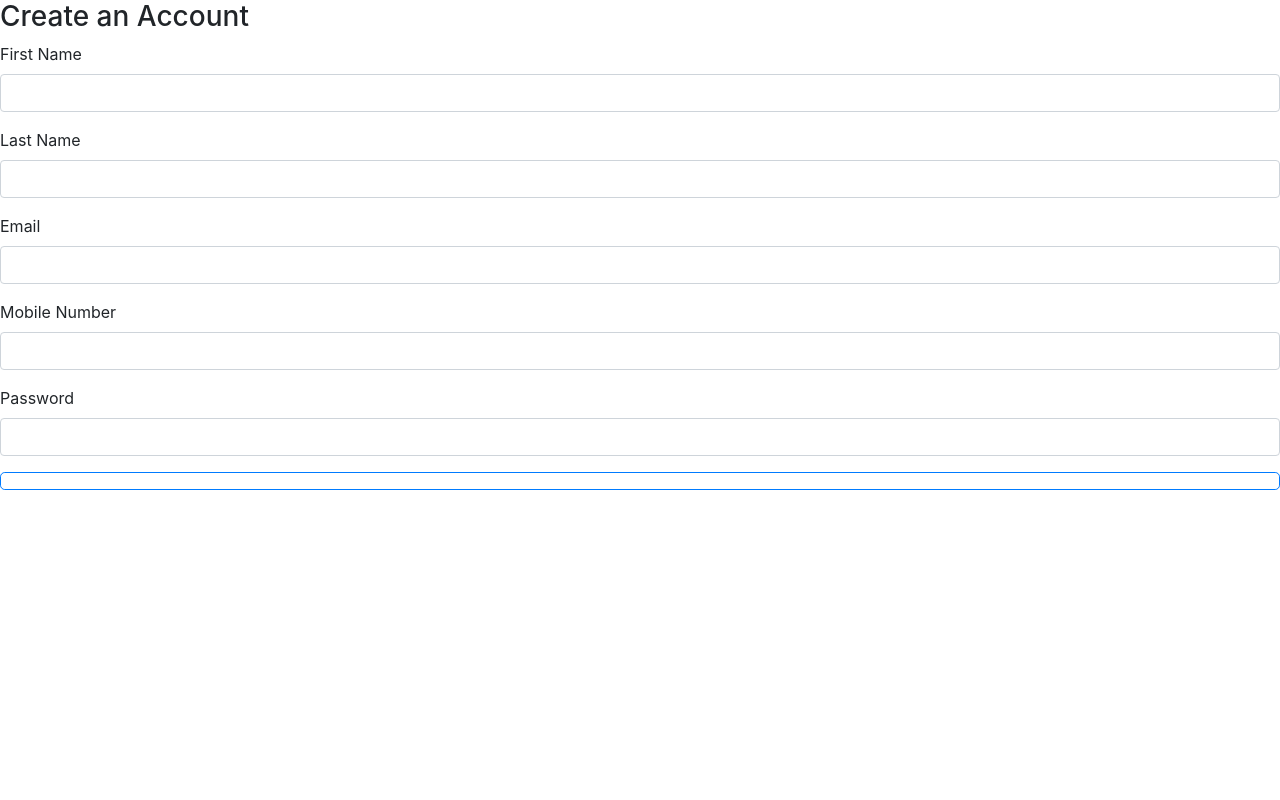
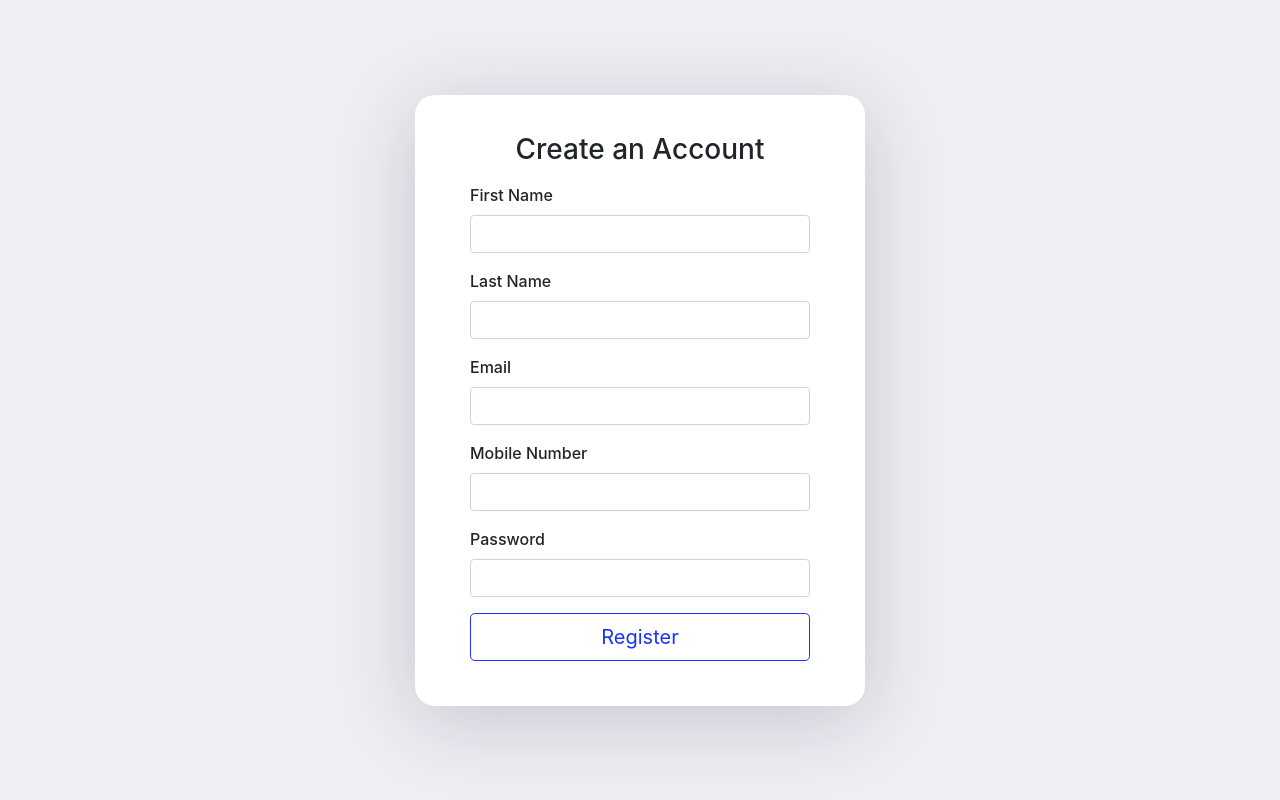
Before and after one commit to erickoukos/acwict-budget-app, a PHP site: page /controllers/register.php in a window 1280 px wide. Run offline with PHP 8.4, Linux system fonts and the light colour scheme.

Commit message:
Modified the Register File

```diff
--- a/controllers/register.php
+++ b/controllers/register.php
@@ -28,7 +28,7 @@ include ("../includes/topfile.php");
                     <label for="password">Password</label>
                     <input type="password" name="password" id="password" class="form-control">
                 </div>
-                <button type="submit" name="submit" id="submit" class="btn btn-outline-primary btn-lg btn-block"></button>
+                <button type="submit" name="submit" id="submit" class="btn btn-outline-primary btn-lg btn-block">Register</button>
             </form>
         </div>
     </div>
--- a/css/main.css
+++ b/css/main.css
@@ -1,50 +1,54 @@
-*{
+* {
     box-sizing: border-box;
   }
-
-/* MAIN BODY */
+  body {
+    font-weight: 400;
+    background-color: #EEEFF4;
+  }
   body,
   html,
   .budget-app,
-.vertical-center{
+  .vertical-center {
     width: 100%;
     height: 100%;
   }
-
-.vertical-center{
+  .navbar {
+    background: #1833FF !important;
+    width: 100%;
+  }
+  .btn-outline-primary {
+    border-color: #1833FF;
+    color: #1833FF;
+  }
+  .btn-outline-primary:hover {
+    background-color: #1833FF;
+    color: #ffffff;
+  }
+  .vertical-center {
     display: flex;
     text-align: left;
     justify-content: center;
     flex-direction: column;
   }
-
-/* NAVBAR */
-
-
-/* BUTTON */
-
-.btn-outline-primary:hover{
-    background-color: #1833ff;
-    color: #fff;
-}
-
-.inner-block{
+  .inner-block {
     width: 450px;
     margin: auto;
-    background: #fff;
-    box-shadow: 0px 14px 80px rgba(34, 35, 58, .2);
-    padding: 45px 55px 45px 55px;
+    background: #ffffff;
+    box-shadow: 0px 14px 80px rgba(34, 35, 58, 0.2);
+    padding: 40px 55px 45px 55px;
     transition: all .3s;
     border-radius: 20px;
   }
-
-.vertical-center h3{
+  .vertical-center .form-control:focus {
+    border-color: #2554FF;
+    box-shadow: none;
+  }
+  .vertical-center h3 {
     text-align: center;
     margin: 0;
     line-height: 1;
     padding-bottom: 20px;
   }
-
-label{
+  label {
     font-weight: 500;
   }
--- a/includes/topfile.php
+++ b/includes/topfile.php
@@ -4,7 +4,7 @@
     <meta charset="utf-8">
     <meta name="viewport" content="width=device-width, initial-scale=1">
     <link rel="stylesheet" href="https://stackpath.bootstrapcdn.com/bootstrap/4.5.0/css/bootstrap.min.css">
-    <link rel="stylesheet" href="css/style.css">
+    <link rel="stylesheet" href="../css/main.css">
     <title>Budget App</title>
     <!-- jQuery + Bootstrap JS -->
     <script src="https://ajax.googleapis.com/ajax/libs/jquery/3.5.1/jquery.min.js"></script>
```
Lines whose indentation alone changed are shown as unchanged.
